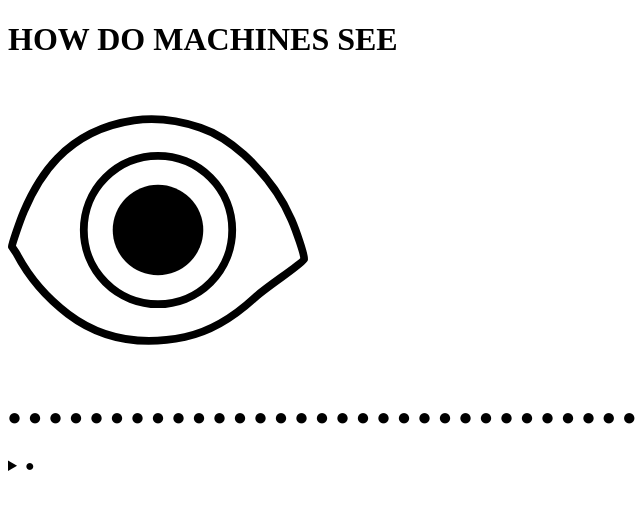
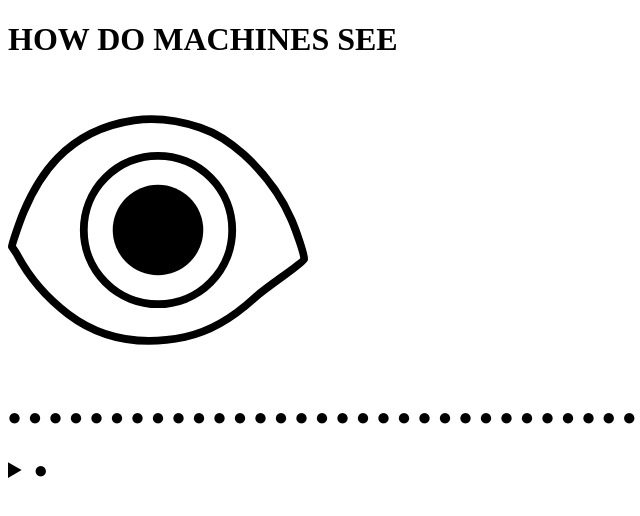
Before and after one commit to alexa-zotova/how-do-machines-see, a plain HTML site: page index.html in a window 1280 px wide. Shown: the full height of the page, 0-640 px from the left. Drawn offline with Linux system fonts and the light colour scheme.

Commit message:
details H2

```diff
--- a/index.html
+++ b/index.html
@@ -9,9 +9,9 @@
 <H1>HOW DO MACHINES SEE</H1>
 <img src="black_eye.svg" height="300" width="300" alt="vector contour black eye icon">
 <H2><marquee behavior="alternate" direction="right">●  ●  ●  ●  ●  ●  ●  ●  ●  ●  ●  ●  ●  ●  ●  ●  ●  ●  ●  ●  ●  ●  ●  ●  ●  ●  ●  ●  ●  ●  ●  ●  ●  ●  ●  ●  ●  ●  ●  ●  ●  ●  ●  ●  ●  ●  ●  ●  ●  ●  ●  ●  ●  ●  ●  ●  ●  ●  ●  ●  ●  ●  ●  ●  ●  ●  ●  ●  ●  ●  ●  ●  ●  ●  ●  ●  ●  ●</marquee></H2>
-<details>
+<H2><details>
     <summary>●</summary>
     data
-</details>
+</details></H2>
 </body>
 </html>
```
